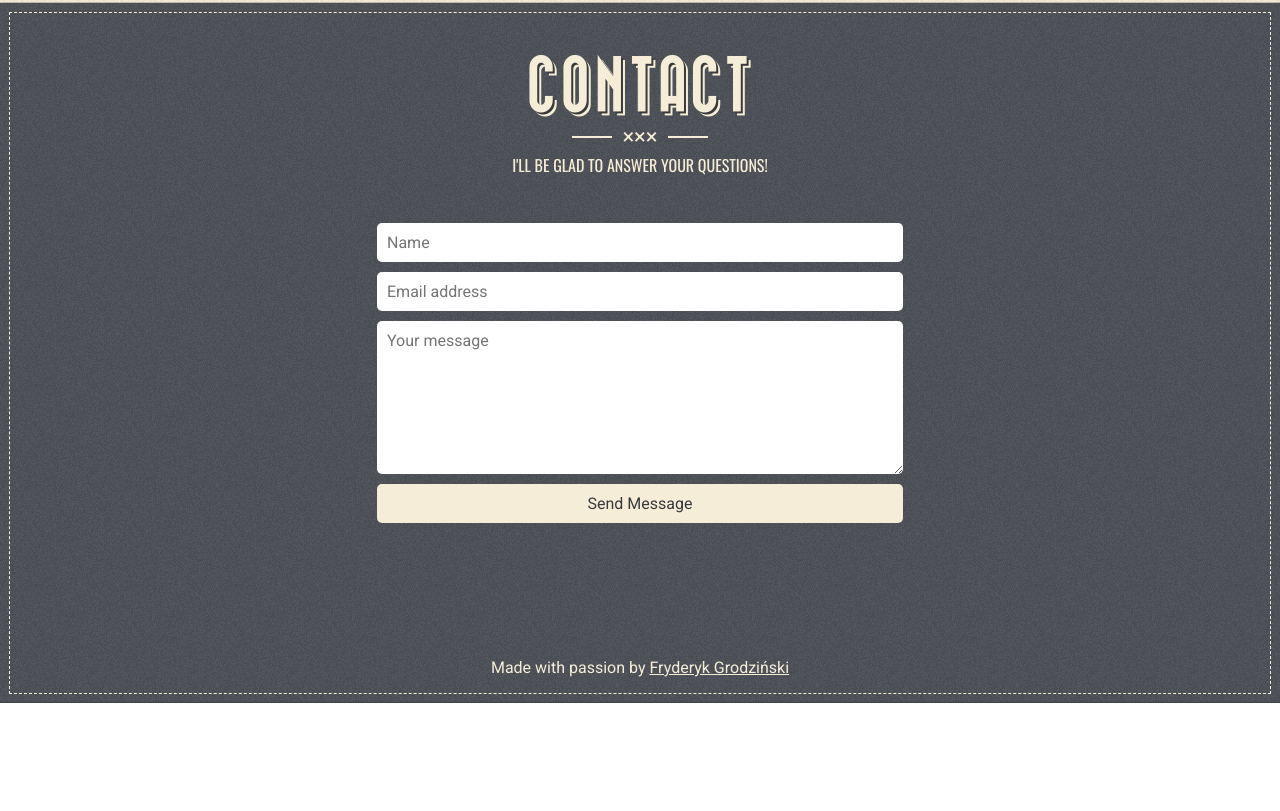
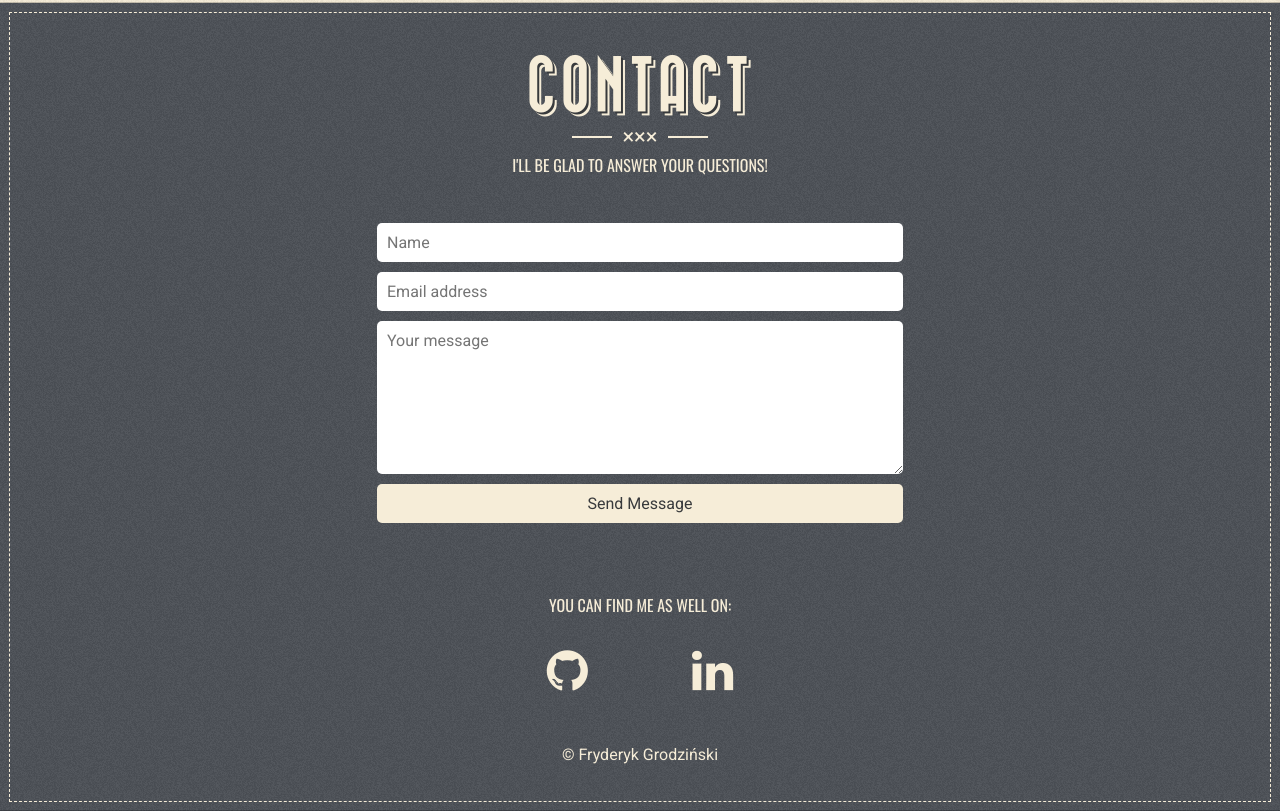
Before and after one commit to fryderykg/old_personal_site, a website: page index.html in a window 1280 px wide. Shown: the part 2556-3367 px from the top of the page. Before the commit the page ends 3259 px from the top, so only its background shows below. Drawn offline with nearby package versions, Linux system fonts and the light colour scheme.

Commit message:
move social media icons to contact section

```diff
--- a/index.html
+++ b/index.html
@@ -36,10 +36,6 @@
     <p>I spent several last months on learning coding. Last three months on intensive Front-End bootcamp.</p>
     <p>I am looking for my first job, to start my career and to learn more from experienced colleagues.</p>
     <p>To learn more about me and my skills, please browse this portfolio website.</p>
-    <div class="row">
-      <div class="icon"><a href="https://github.com/fryderykg" target="_blank"><i class="fa fa-github"></i></a></div>
-      <div class="icon"><a href="https://pl.linkedin.com/in/fryderyk-grodzinski" target="_blank"><i class="fa fa-linkedin"></i></a></div>
-    </div>
   </div>
 </section>
 
@@ -301,11 +297,15 @@
       <input type="submit" id="submit" value="Send Message" class="button">
     </fieldset>
   </form>
-  <div class="footer">
-    <p>Made with passion by
-      <a href="https://fryderykg.github.io">Fryderyk Grodziński</a>
-    </p>
+  <!-- Social icons-->
+  <div class="social">
+    <div class="section-subtitle">You can find me as well on:</div>
+    <a href="https://github.com/fryderykg" target="_blank"><i class="fa fa-github"></i></a>
+    <a href="https://pl.linkedin.com/in/fryderyk-grodzinski" target="_blank"><i class="fa fa-linkedin"></i></a>
   </div>
+  <footer>
+    <p>&copy Fryderyk Grodziński</p>
+  </footer>
 </section>
 <script src="https://code.jquery.com/jquery-3.1.1.min.js"
         integrity="sha256-hVVnYaiADRTO2PzUGmuLJr8BLUSjGIZsDYGmIJLv2b8="
--- a/sass/main.sass
+++ b/sass/main.sass
@@ -228,18 +228,13 @@ section
       background: $color-beige
       color: $color-almost-black
 
-// FOOTER
-.footer
-  bottom: 0
-  color: $color-beige
-  height: 60px
-  position: absolute
-  text-align: center
-  width: 100%
-  a
+.social
+  margin: 50px auto
+  i
+    font-size: 3em
+    margin: 0 50px
     color: $color-beige
     &:active, &:visited
       color: $color-beige
     &:hover
-      color: $color-gray-light
-      text-decoration: none
+      color: $color-almost-black
```
Also changed, not shown: css/build.css.
